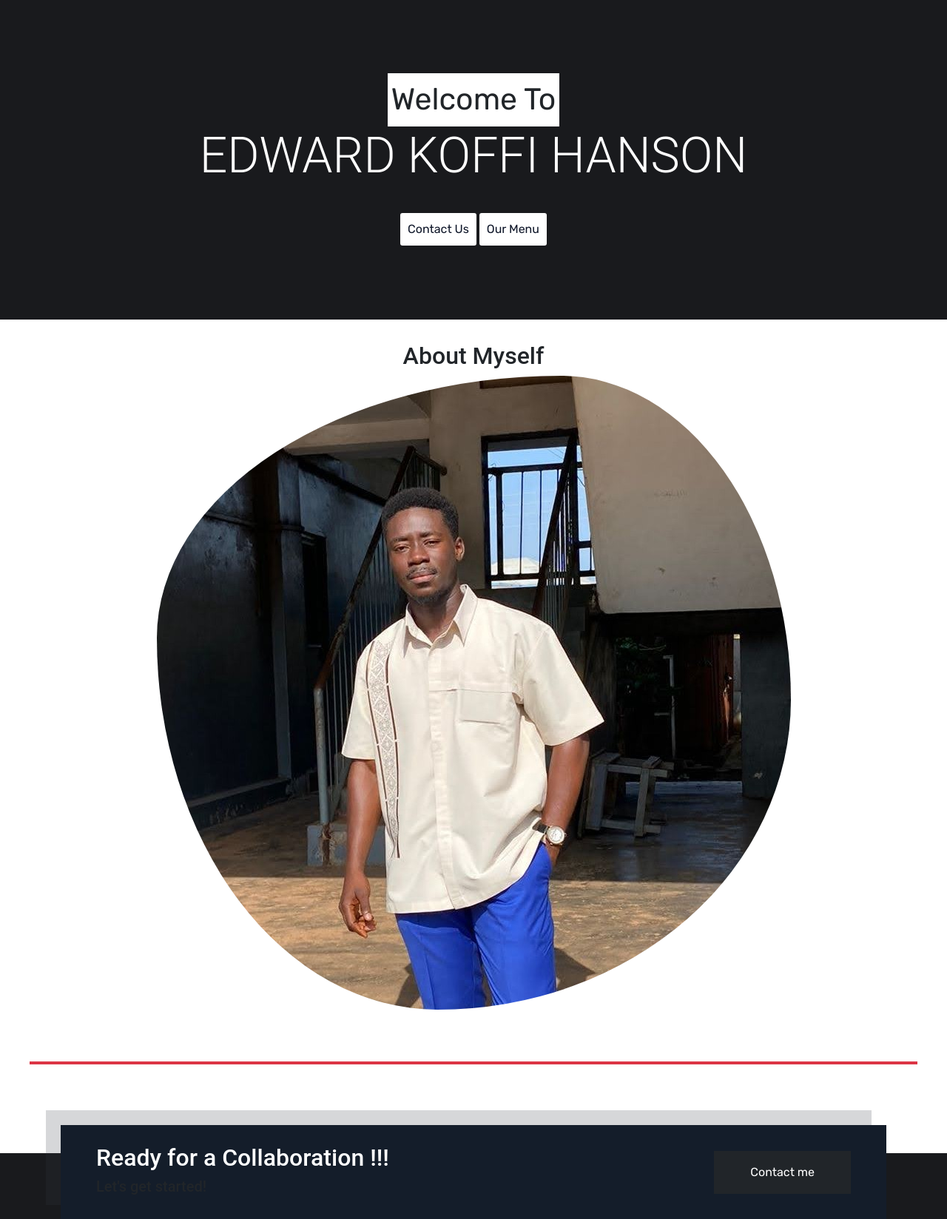
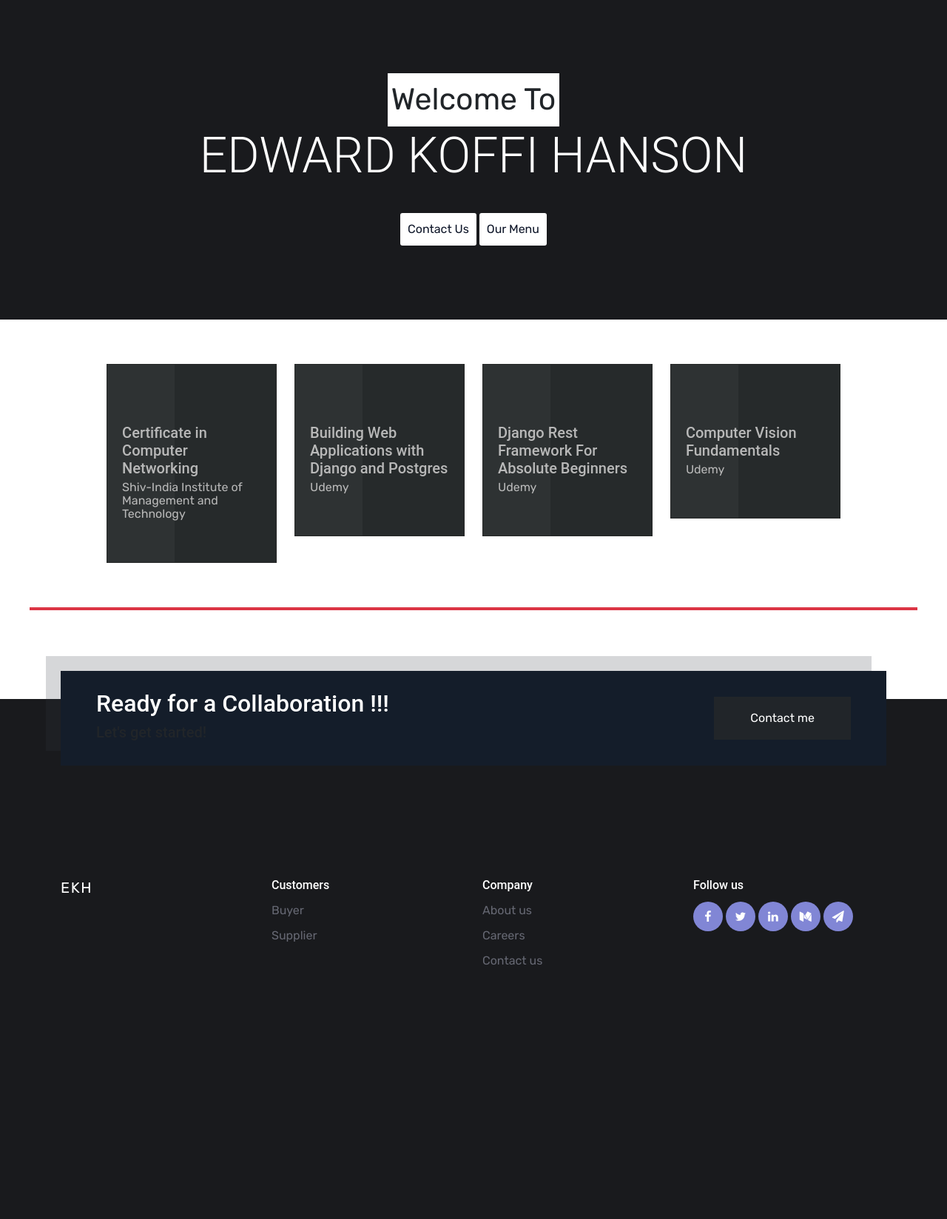
Before and after one commit to Eddie-hanson/Portforlio-website, a Django app: page /certification/ in a window 1280 px wide. Shown: the part 69-1717 px from the top of the page at 74% size. After the commit the page ends 1373 px from the top, so only its background shows below. Run offline with Django 5.2, Linux system fonts and the light colour scheme; some libraries are stand-ins or nearby versions; some web fonts are replaced.

Commit message:
Add certification view and template with dynamic data rendering

```diff
--- a/portfolio/views.py
+++ b/portfolio/views.py
@@ -12,7 +12,23 @@
 
 
 def certification(request):
-    return render(request, "certification.html")
+    certifications = [{
+        'title': 'Certificate in Computer Networking',
+        'Source': 'Shiv-India Institute of Management and Technology'
+    },
+        {
+        'title': 'Building Web Applications with Django and Postgres',
+        'Source': 'Udemy'
+    },
+        {
+        'title': 'Django Rest Framework For Absolute Beginners',
+        'Source': 'Udemy'
+    },
+        {
+        'title': 'Computer Vision Fundamentals',
+        'Source': 'Udemy'
+    }]
+    return render(request, "certification.html", {'certifications': certifications})
 
 
 def contact(request):
--- a/static/css/style.css
+++ b/static/css/style.css
@@ -186,3 +186,127 @@
   text-align: center;
   padding: 30px;
 }
+
+.tilesWrap {
+  padding: 0;
+  margin: 50px auto;
+  list-style: none;
+  text-align: center;
+}
+.tilesWrap .tilesWrap-list {
+  display: inline-block;
+  width: 20%;
+  min-width: 200px;
+  max-width: 230px;
+  padding: 80px 20px 40px;
+  position: relative;
+  vertical-align: top;
+  margin: 10px;
+  font-family: "helvetica", san-serif;
+  min-height: 25vh;
+  background: #262a2b;
+  border: 1px solid #252727;
+  text-align: left;
+}
+.tilesWrap .tilesWrap-list h2 {
+  font-size: 114px;
+  margin: 0;
+  position: absolute;
+  opacity: 0.2;
+  top: 50px;
+  right: 10px;
+  transition: all 0.3s ease-in-out;
+}
+.tilesWrap .tilesWrap-list .tilesWrap-h3 {
+  font-size: 20px;
+  color: #b7b7b7;
+  margin-bottom: 5px;
+}
+.tilesWrap .tilesWrap-list .tilesWrap-p {
+  font-size: 16px;
+  line-height: 18px;
+  color: #b7b7b7;
+  margin-top: 5px;
+}
+/* .tilesWrap li button {
+  background: transparent;
+  border: 1px solid #b7b7b7;
+  padding: 10px 20px;
+  color: #b7b7b7;
+  border-radius: 3px;
+  position: relative;
+  transition: all 0.3s ease-in-out;
+  transform: translateY(-40px);
+  opacity: 0;
+  cursor: pointer;
+  overflow: hidden;
+}
+.tilesWrap li button:before {
+  content: "";
+  position: absolute;
+  height: 100%;
+  width: 120%;
+  background: #b7b7b7;
+  top: 0;
+  opacity: 0;
+  left: -140px;
+  border-radius: 0 20px 20px 0;
+  z-index: -1;
+  transition: all 0.3s ease-in-out;
+}
+.tilesWrap li:hover button {
+  transform: translateY(5px);
+  opacity: 1;
+}
+.tilesWrap li button:hover {
+  color: #262a2b;
+}
+.tilesWrap li button:hover:before {
+  left: 0;
+  opacity: 1;
+}
+.tilesWrap .tilesWrap-list :hover h2 {
+  top: 0px;
+  opacity: 0.6;
+}
+
+.tilesWrap .tilesWrap-list :before {
+  content: "";
+  position: absolute;
+  top: -2px;
+  left: -2px;
+  right: -2px;
+  bottom: -2px;
+  z-index: -1;
+  background: #fff;
+  transform: skew(2deg, 2deg);
+} */
+.tilesWrap .tilesWrap-list :after {
+  content: "";
+  position: absolute;
+  width: 40%;
+  height: 100%;
+  left: 0;
+  top: 0;
+  background: rgba(255, 255, 255, 0.02);
+}
+.tilesWrap .tilesWrap-list :nth-child(1):before {
+  background: #c9ffbf;
+  background: -webkit-linear-gradient(to right, #ffafbd, #c9ffbf);
+  background: linear-gradient(to right, #ffafbd, #c9ffbf);
+}
+.tilesWrap .tilesWrap-list :nth-child(2):before {
+  background: #f2709c;
+  background: -webkit-linear-gradient(to right, #ff9472, #f2709c);
+  background: linear-gradient(to right, #ff9472, #f2709c);
+}
+.tilesWrap .tilesWrap-list :nth-child(3):before {
+  background: #c21500;
+  background: -webkit-linear-gradient(to right, #ffc500, #c21500);
+  background: linear-gradient(to right, #ffc500, #c21500);
+}
+.tilesWrap .tilesWrap-list :nth-child(4):before {
+  background: #fc354c;
+  background: -webkit-linear-gradient(to right, #0abfbc, #fc354c);
+  background: linear-gradient(to right, #0abfbc, #fc354c);
+}
--- a/templates/certification.html
+++ b/templates/certification.html
@@ -4,10 +4,26 @@
     Certifications
 {% endblock title %}
 {% block content %}
-    <div class="discover" id="about">
-        <h2>
-            About <span class="text-danger"></span> Myself
-        </h2>
-        <img src="{% static 'assests/img.jpg' %}" alt="" />
+    <div >
+
+    {% comment %} {{certificate.title}}
+    {{certificate.Source}} {% endcomment %}
+     <ul class="tilesWrap">
+         {% for certificate in certifications %}
+    <li class="tilesWrap-list">
+
+		<h3 class="tilesWrap-h3"> {{certificate.title}} </h3>
+		<p class="tilesWrap-p">
+			{{certificate.Source}}
+		</p>
+
+	</li>
+     {% endfor %}
+    </ul>
+
+
     </div>
+
+
+
 {% endblock content %}
```
